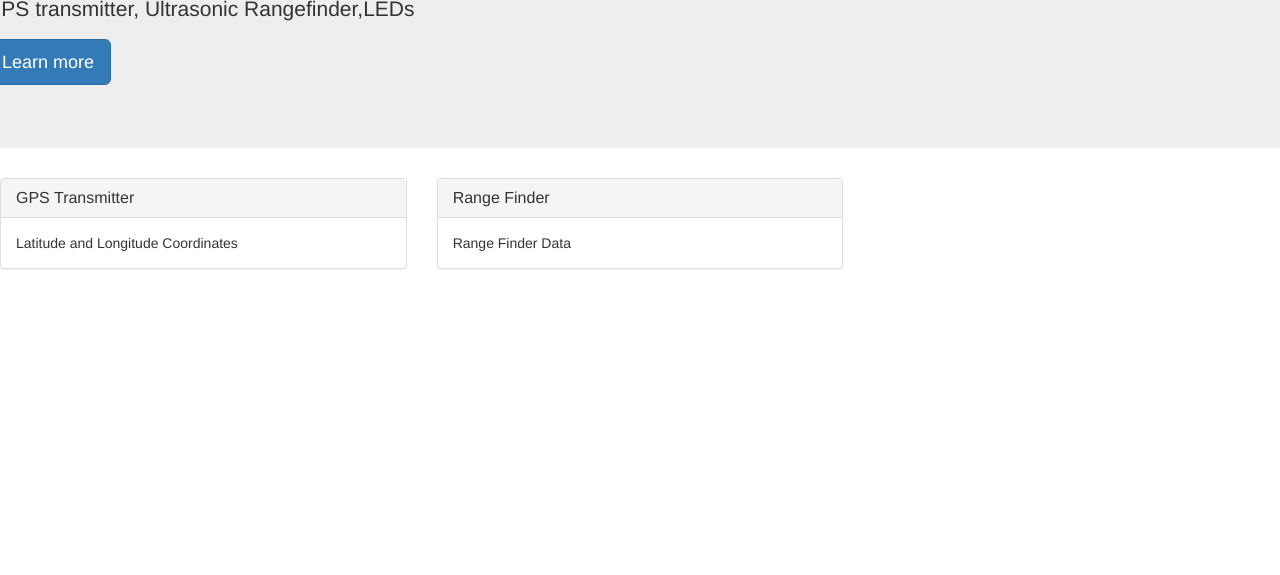
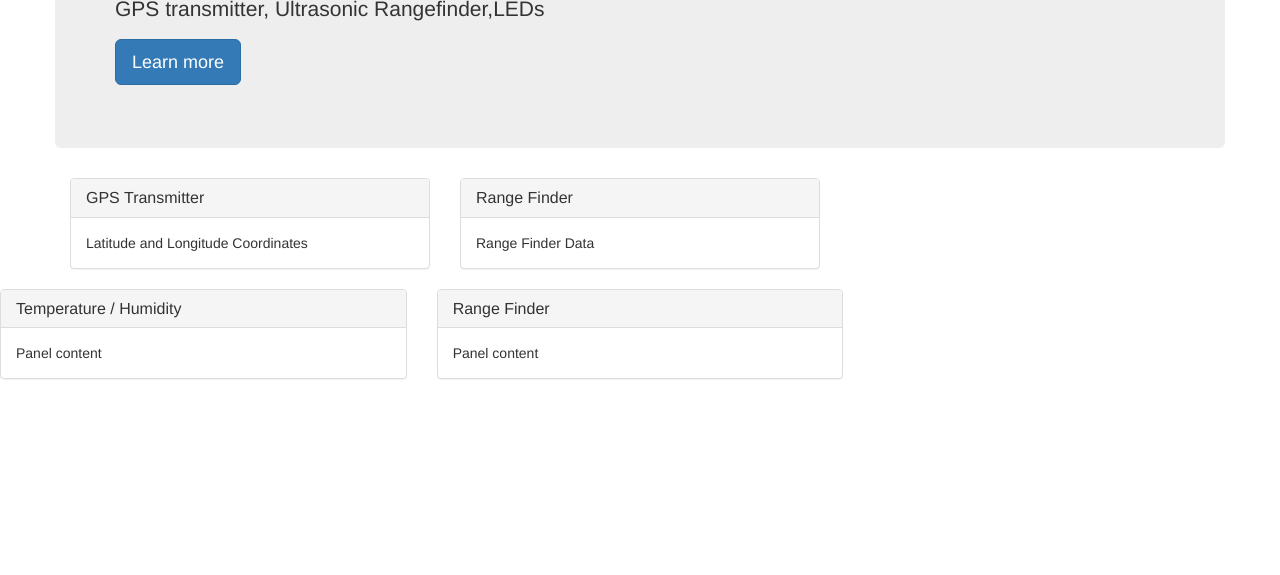
Before and after one commit to exp0nential/PotHole, a website: page WebClient/index.html in a window 1280 px wide. Shown: the part 225-800 px from the top of the page. Drawn offline with nearby package versions, Linux system fonts and the light colour scheme; no server answers.

Commit message:
added main.js,updated index.html

```diff
--- a/WebClient/index.html
+++ b/WebClient/index.html
@@ -1,31 +1,24 @@
 <!DOCTYPE html>
 <html lang="en">
+
 <head>
     <link rel="stylesheet" href="https://cdnjs.cloudflare.com/ajax/libs/twitter-bootstrap/3.3.7/css/bootstrap.min.css"></link>
     <meta charset="UTF-8">
     <title>Document</title>
 </head>
+
 <body>
     <nav class="navbar navbar-default">
         <div class="container-fluid">
             <!-- Brand and toggle get grouped for better mobile display -->
             <div class="navbar-header">
-      <button type="button" class="navbar-toggle collapsed" data-toggle="collapse" data-target="#bs-example-navbar-collapse-1" aria-expanded="false">
-        <span class="sr-only">Toggle navigation</span>
-        <span class="icon-bar"></span>
-        <span class="icon-bar"></span>
-        <span class="icon-bar"></span>
-      </button>
-      <a class="navbar-brand" href="#">Brand</a>
-    </div>
-
+                <button type="button" class="navbar-toggle collapsed" data-toggle="collapse" data-target="#bs-example-navbar-collapse-1" aria-expanded="false"> <span class="sr-only">Toggle navigation</span> <span class="icon-bar"></span> <span class="icon-bar"></span> <span class="icon-bar"></span> </button> <a class="navbar-brand" href="#">Brand</a> </div>
             <!-- Collect the nav links, forms, and other content for toggling -->
             <div class="collapse navbar-collapse" id="bs-example-navbar-collapse-1">
                 <ul class="nav navbar-nav">
                     <li class="active"><a href="#">Link <span class="sr-only">(current)</span></a></li>
                     <li><a href="#">Link</a></li>
-        <li class="dropdown">
-          <a href="#" class="dropdown-toggle" data-toggle="dropdown" role="button" aria-haspopup="true" aria-expanded="false">Dropdown <span class="caret"></span></a>
+                    <li class="dropdown"> <a href="#" class="dropdown-toggle" data-toggle="dropdown" role="button" aria-haspopup="true" aria-expanded="false">Dropdown <span class="caret"></span></a>
                         <ul class="dropdown-menu">
                             <li><a href="#">Action</a></li>
                             <li><a href="#">Another action</a></li>
@@ -39,14 +32,12 @@
                 </ul>
                 <form class="navbar-form navbar-left">
                     <div class="form-group">
-          <input type="text" class="form-control" placeholder="Search">
-        </div>
+                        <input type="text" class="form-control" placeholder="Search"> </div>
                     <button type="submit" class="btn btn-default">Submit</button>
                 </form>
                 <ul class="nav navbar-nav navbar-right">
                     <li><a href="#">Link</a></li>
-        <li class="dropdown">
-          <a href="#" class="dropdown-toggle" data-toggle="dropdown" role="button" aria-haspopup="true" aria-expanded="false">Dropdown <span class="caret"></span></a>
+                    <li class="dropdown"> <a href="#" class="dropdown-toggle" data-toggle="dropdown" role="button" aria-haspopup="true" aria-expanded="false">Dropdown <span class="caret"></span></a>
                         <ul class="dropdown-menu">
                             <li><a href="#">Action</a></li>
                             <li><a href="#">Another action</a></li>
@@ -56,10 +47,12 @@
                         </ul>
                     </li>
                 </ul>
-    </div><!-- /.navbar-collapse -->
-  </div><!-- /.container-fluid -->
+            </div>
+            <!-- /.navbar-collapse -->
+        </div>
+        <!-- /.container-fluid -->
     </nav>
-   <div id="main" class="container"></div>
+    <div id="main" class="container">
         <div class="row">
             <div class="jumbotron">
                 <h1>GrovePi Sensors</h1>
@@ -67,16 +60,32 @@
                 <p><a class="btn btn-primary btn-lg" href="#" role="button">Learn more</a></p>
             </div>
         </div>
-
+        <div class="row">
+            <div class="col-sm-4 col-md-4">
+                <div class="panel panel-default">
+                    <div class="panel-heading">
+                        <h3 class="panel-title">GPS Transmitter</h3> </div>
+                    <div id="dht-display" class="panel-body"> Latitude and Longitude Coordinates </div>
+                </div>
+            </div>
+            <div class="col-sm-4 col-md-4">
+                <div class="panel panel-default">
+                    <div class="panel-heading">
+                        <h3 class="panel-title">Range Finder</h3> </div>
+                    <div id="range-display" class="panel-body"> Range Finder Data </div>
+                </div>
+            </div>
+        </div>
+    </div>
 
     <div class="row">
       <div class="col-sm-4 col-md-4">
         <div class="panel panel-default">
           <div class="panel-heading">
-            <h3 class="panel-title">GPS Transmitter</h3>
+            <h3 class="panel-title">Temperature / Humidity</h3>
           </div>
           <div id="dht-display" class="panel-body">
-           Latitude and Longitude Coordinates
+            Panel content
           </div>
         </div>
       </div>
@@ -86,16 +95,17 @@
             <h3 class="panel-title">Range Finder</h3>
           </div>
           <div id="range-display" class="panel-body">
-            Range Finder Data
+            Panel content
           </div>
         </div>
       </div>
     </div>
 
     </div>
-
     <script src="https://cdnjs.cloudflare.com/ajax/libs/jquery/3.1.1/jquery.min.js"></script>
     <script src="https://cdnjs.cloudflare.com/ajax/libs/twitter-bootstrap/3.3.7/js/bootstrap.min.js"></script>
     <script src="https://cdnjs.cloudflare.com/ajax/libs/socket.io/1.7.3/socket.io.min.js"></script>
+    <script src="main.js"></script>
 </body>
+
 </html>
--- /dev/null
+++ b/WebClient/main.js
@@ -0,0 +1,10 @@
+$(document).ready(function() {
+    var socketServer = 'http://localhost:3000/';
+    var socket = io.connect(socketServer);
+
+    socket.on('echo', function(data) {
+        console.log('socket echo = ' + JSON.stringify(data));
+        $('#dht-display').text(data.temp + "C, " + data.humi + "%");
+        $('#range-display').text(data.range);
+    });
+});
```
Lines whose indentation alone changed are shown as unchanged.
